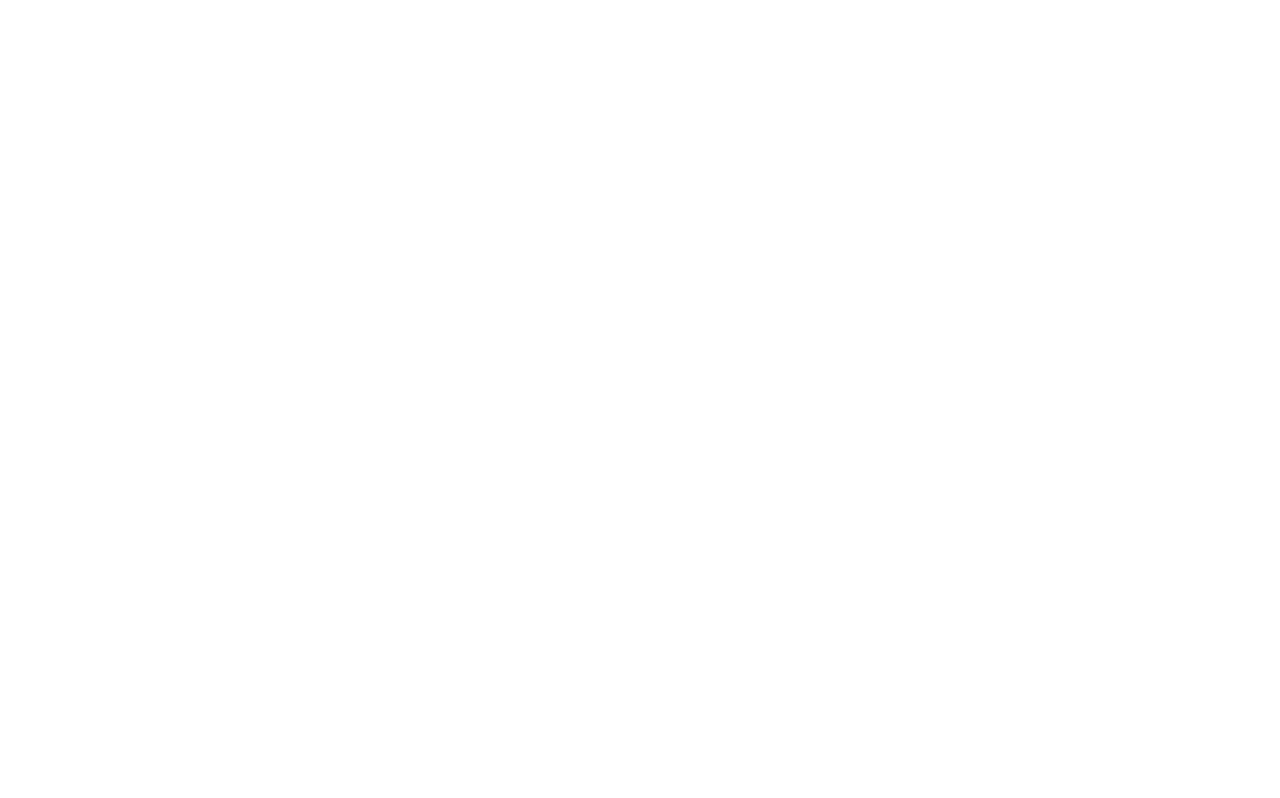
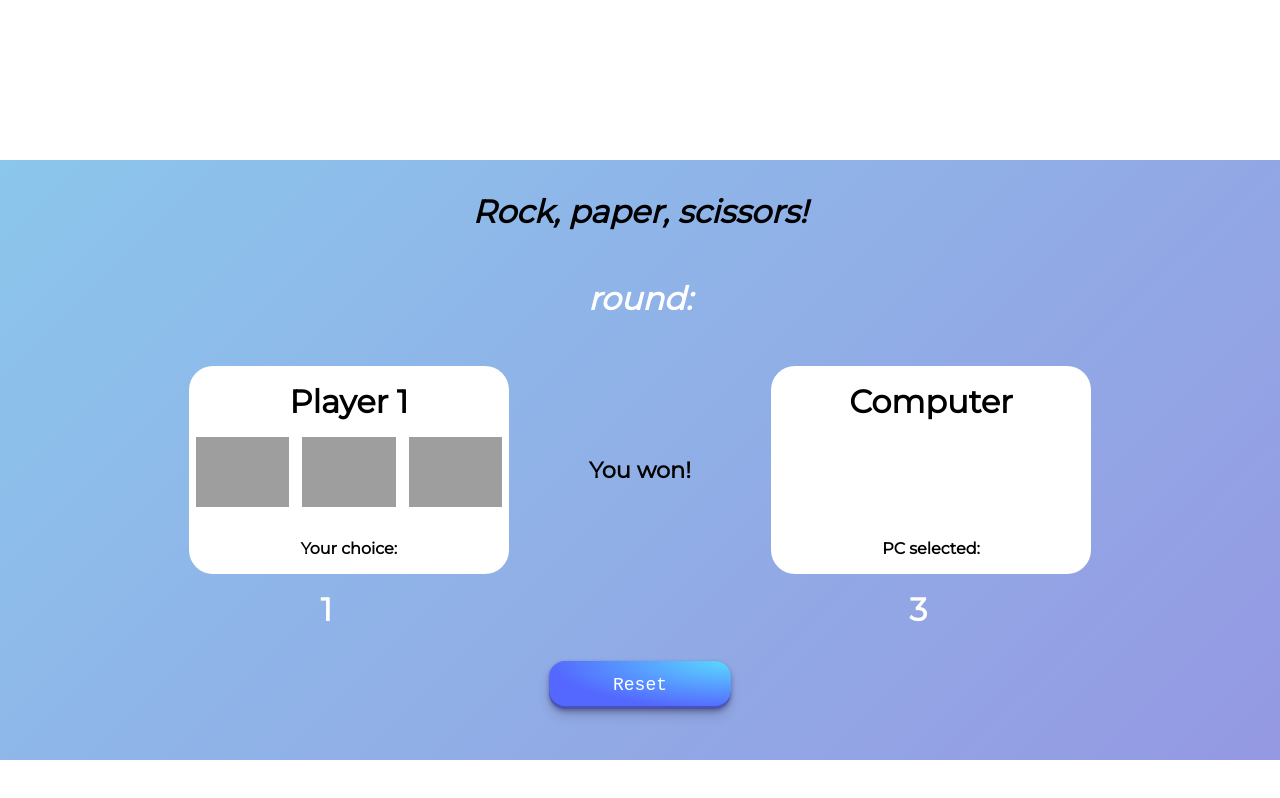
Before and after one commit to CocoJL/Project-Rock-Paper-Scissors, a plain HTML site: page assets/index.html in a window 1280 px wide. Drawn offline with Linux system fonts and the light colour scheme; files that its build step writes are made by us from their sources; grey boxes are pictures that could not be loaded; files whose address does not match are found by name.

Commit message:
added css layout

```diff
--- /dev/null
+++ b/assets/css/app.css
@@ -0,0 +1,171 @@
+@import url("https://fonts.googleapis.com/css2?family=Montserrat&display=swap");
+
+* {
+  margin: 0;
+  padding: 0;
+  box-sizing: border-box;
+  font-family: "Montserrat", sans-serif;
+}
+
+.choice {
+  display: flex;
+  justify-content: center;
+  margin-top: 2rem;
+  align-items: center;
+  font-weight: 600;
+}
+
+.img {
+  display: flex;
+  justify-content: space-around;
+  align-items: center;
+}
+
+img {
+  height: 70px;
+  width: auto;
+}
+
+.container {
+  width: 100%;
+  max-width: 1300px;
+  margin-left: auto;
+  margin-right: auto;
+  height: 600px;
+  background-color: #8bc6ec;
+  background-image: linear-gradient(135deg, #8bc6ec 0%, #9599e2 100%);
+  margin-top: 10rem;
+}
+
+.container .game-info {
+  display: flex;
+  flex-direction: column;
+  align-items: center;
+}
+
+.container .game-info .information {
+  margin-top: 2rem;
+  margin-bottom: 3rem;
+  font-size: 1rem;
+  font-style: italic;
+}
+
+.container .game-info .round-counter {
+  color: #fff;
+  font-size: 1rem;
+  font-style: italic;
+  margin-bottom: 3rem;
+}
+
+.container .hero-container {
+  display: flex;
+  justify-content: center;
+  align-items: center;
+}
+
+.container .hero-container .player-hero {
+  background-color: #fff;
+  height: 13rem;
+  border-radius: 1.5rem;
+  width: 20rem;
+  margin-right: 5rem;
+}
+
+.container .hero-container .player-hero .player-heading {
+  display: flex;
+  justify-content: center;
+  margin-top: 1rem;
+  margin-bottom: 1rem;
+}
+
+.container .hero-container .winner {
+  font-size: 0.7rem;
+}
+.container .hero-container .computer-hero {
+  background-color: #fff;
+  height: 13rem;
+  border-radius: 1.5rem;
+  width: 20rem;
+  margin-left: 5rem;
+}
+
+.container .hero-container .computer-hero .computer-heading {
+  display: flex;
+  justify-content: center;
+  align-items: center;
+  margin-top: 1rem;
+  margin-bottom: 1rem;
+}
+
+.container .score {
+  display: flex;
+  justify-content: space-around;
+  margin-top: 1rem;
+}
+
+.container .score .player-score {
+  color: #fff;
+  margin-left: 2rem;
+}
+
+.container .score .computer-score {
+  color: #fff;
+  margin-right: 4rem;
+}
+.container .reset {
+  display: flex;
+  justify-content: center;
+  align-items: center;
+  margin-top: 2rem;
+}
+
+.container .reset .button-29 {
+  align-items: center;
+  appearance: none;
+  background-image: radial-gradient(
+    100% 100% at 100% 0,
+    #5adaff 0,
+    #5468ff 100%
+  );
+  border: 0;
+  border-radius: 1rem;
+  box-shadow: rgba(45, 35, 66, 0.4) 0 2px 4px,
+    rgba(45, 35, 66, 0.3) 0 7px 13px -3px, rgba(58, 65, 111, 0.5) 0 -3px 0 inset;
+  box-sizing: border-box;
+  color: #fff;
+  cursor: pointer;
+  display: inline-flex;
+  font-family: "JetBrains Mono", monospace;
+  height: 48px;
+  justify-content: center;
+  line-height: 1;
+  list-style: none;
+  overflow: hidden;
+  padding: 1rem 4rem;
+  position: relative;
+  text-align: left;
+  text-decoration: none;
+  transition: box-shadow 0.15s, transform 0.15s;
+  user-select: none;
+  -webkit-user-select: none;
+  touch-action: manipulation;
+  white-space: nowrap;
+  will-change: box-shadow, transform;
+  font-size: 18px;
+}
+
+.button-29:focus {
+  box-shadow: #3c4fe0 0 0 0 1.5px inset, rgba(45, 35, 66, 0.4) 0 2px 4px,
+    rgba(45, 35, 66, 0.3) 0 7px 13px -3px, #3c4fe0 0 -3px 0 inset;
+}
+
+.button-29:hover {
+  box-shadow: rgba(45, 35, 66, 0.4) 0 4px 8px,
+    rgba(45, 35, 66, 0.3) 0 7px 13px -3px, #3c4fe0 0 -3px 0 inset;
+  transform: translateY(-2px);
+}
+
+.button-29:active {
+  box-shadow: #3c4fe0 0 3px 7px inset;
+  transform: translateY(2px);
+}
--- a/assets/index.html
+++ b/assets/index.html
@@ -4,10 +4,74 @@
     <meta charset="UTF-8" />
     <meta name="viewport" content="width=device-width, initial-scale=1.0" />
     <title>Rock Paper Scissors</title>
+    <link rel="stylesheet" href="/RPS/assets/css/app.css" />
   </head>
   <body>
     <header></header>
-    <main></main>
+    <main>
+      <div class="container">
+        <div class="game-info">
+          <div class="information">
+            <h1>Rock, paper, scissors!</h1>
+          </div>
+          <div class="round-counter">
+            <h1>round:</h1>
+          </div>
+        </div>
+        <div class="hero-container">
+          <div class="player-hero">
+            <div class="player-heading">
+              <h1>Player 1</h1>
+            </div>
+
+            <div class="img">
+              <img
+                src="https://www.seekpng.com/png/detail/816-8161371_rock-paper-scissor-icon-png.png"
+                id="rock"
+                alt="rock"
+              />
+              <img
+                src="https://www.vhv.rs/dpng/d/490-4906131_rock-paper-scissors-clipart-rock-paper-scissors-png.png"
+                id="paper"
+                alt="paper"
+              />
+              <img
+                src="https://www.seekpng.com/png/detail/111-1114370_rock-paper-scissors-rock-paper-scissors-clipart.png"
+                id="scissors"
+                alt="scissors"
+              />
+            </div>
+            <div class="choice">
+              <p>Your choice:</p>
+            </div>
+          </div>
+          <div class="winner">
+            <h1>You won!</h1>
+          </div>
+          <div class="computer-hero">
+            <div class="computer-heading">
+              <h1>Computer</h1>
+            </div>
+            <div class="img">
+              <img src="#" alt="" />
+              <img src="#" alt="" />
+              <img src="#" alt="" />
+            </div>
+            <div class="choice">
+              <p>PC selected:</p>
+            </div>
+          </div>
+        </div>
+        <div class="score">
+          <div class="player-score"><h1>1</h1></div>
+          <div class="computer-score"><h1>3</h1></div>
+        </div>
+
+        <div class="reset">
+          <button class="button-29">Reset</button>
+        </div>
+      </div>
+    </main>
     <footer></footer>
     <script src="/RPS/assets/js/script.js"></script>
   </body>
```
